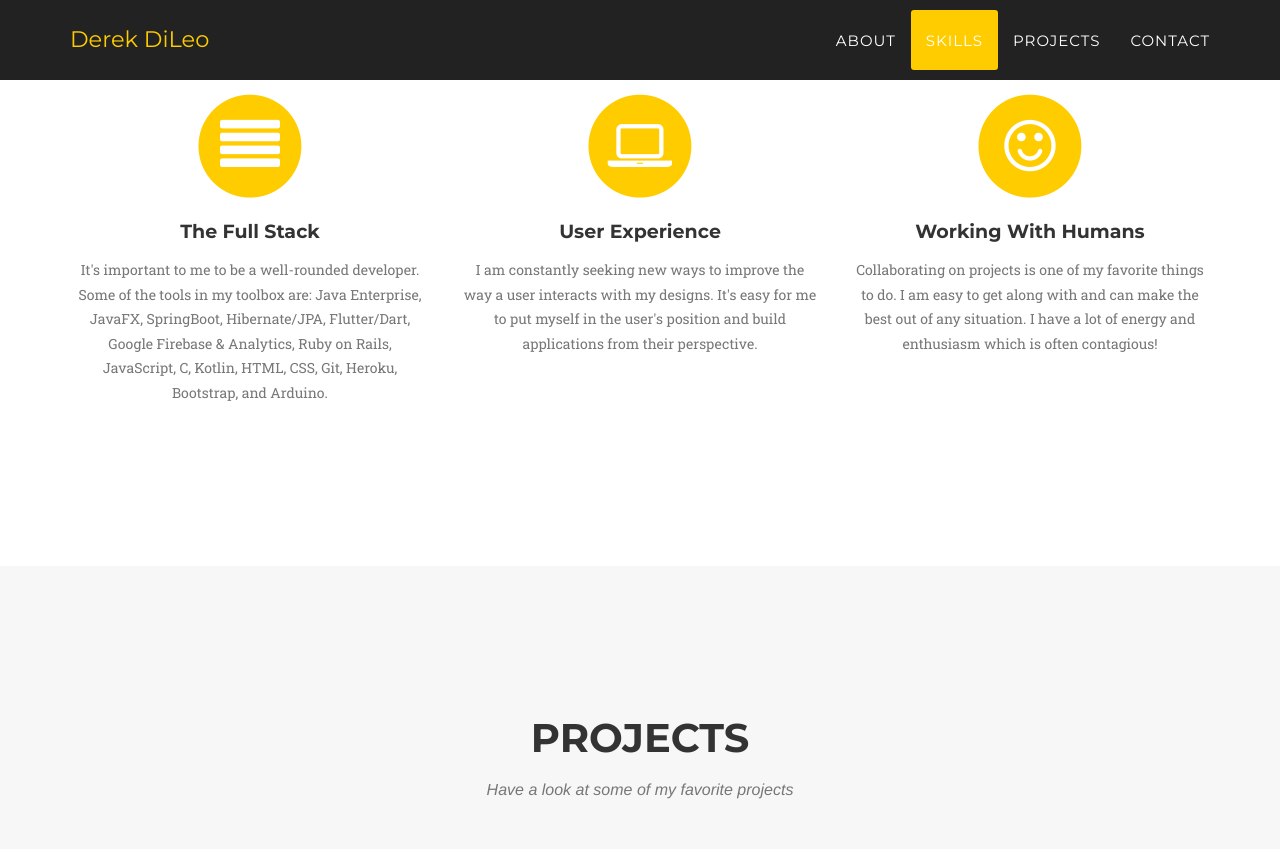
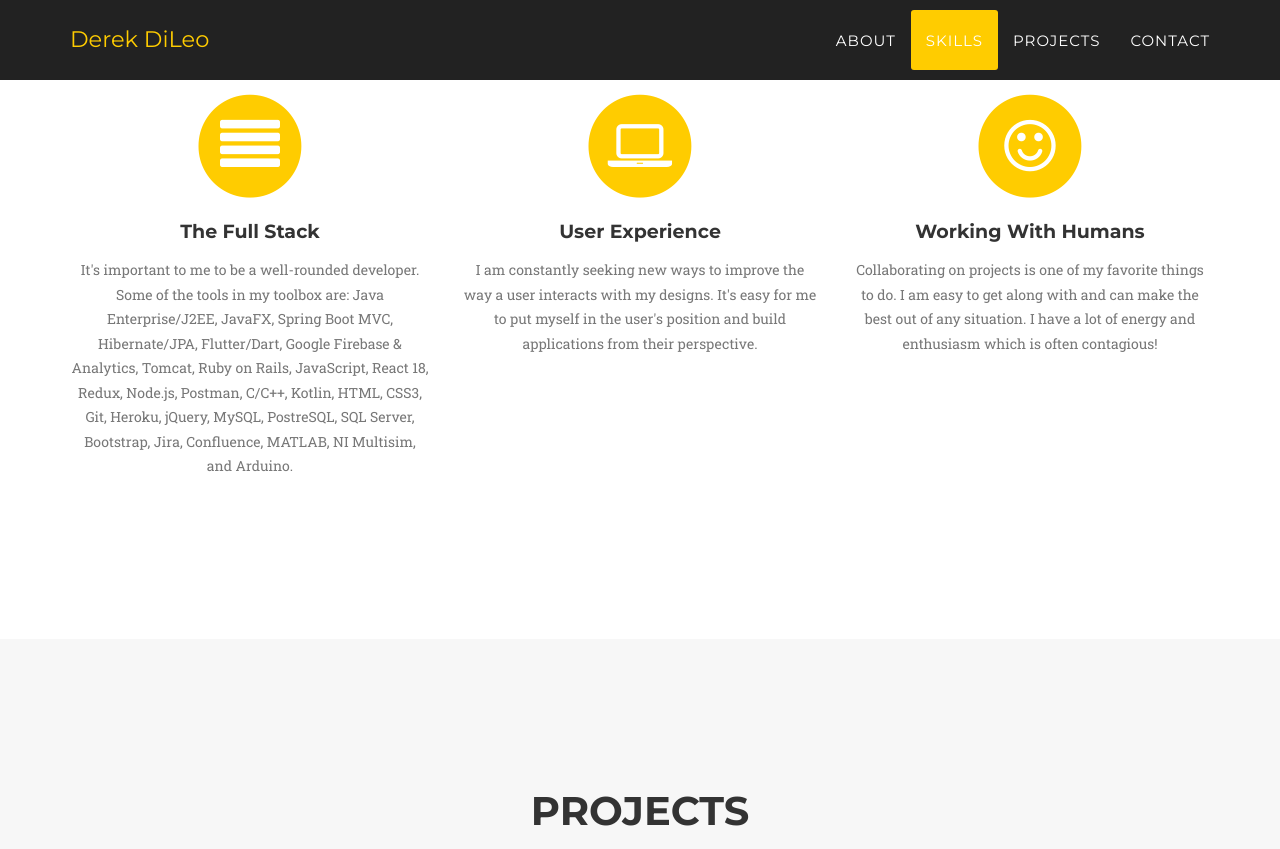
Before and after one commit to iMears/iMears.github.io, a Jekyll site: the page built from index.html, in a window 1280 px wide and 900 px high, scrolled down 2046 px, cut to the strip 0-849 px from the top of the window. Built offline with Jekyll 4.4.1, drawn with Linux system fonts in a browser that asks for light colours; some web fonts are replaced.

Commit message:
Update skills section.

```diff
--- a/_includes/skills.html
+++ b/_includes/skills.html
@@ -15,8 +15,12 @@
                 </span>
                 <h4 class="service-heading">The Full Stack</h4>
                 <p class="text-muted">It's important to me to be a well-rounded developer. Some of the tools in my
-                    toolbox are: Java Enterprise, JavaFX, SpringBoot, Hibernate/JPA, Flutter/Dart, Google Firebase &
-                    Analytics, Ruby on Rails, JavaScript, C, Kotlin, HTML, CSS, Git, Heroku, Bootstrap, and Arduino.</p>
+                    toolbox are: Java Enterprise/J2EE, JavaFX, Spring Boot MVC, Hibernate/JPA, Flutter/Dart, Google
+                    Firebase &
+                    Analytics, Tomcat, Ruby on Rails, JavaScript, React 18, Redux, Node.js, Postman, C/C++, Kotlin,
+                    HTML, CSS3, Git,
+                    Heroku, jQuery, MySQL, PostreSQL, SQL Server, Bootstrap, Jira, Confluence, MATLAB, NI Multisim, and
+                    Arduino.</p>
             </div>
             <div class="col-md-4">
                 <span class="fa-stack fa-4x">
```
